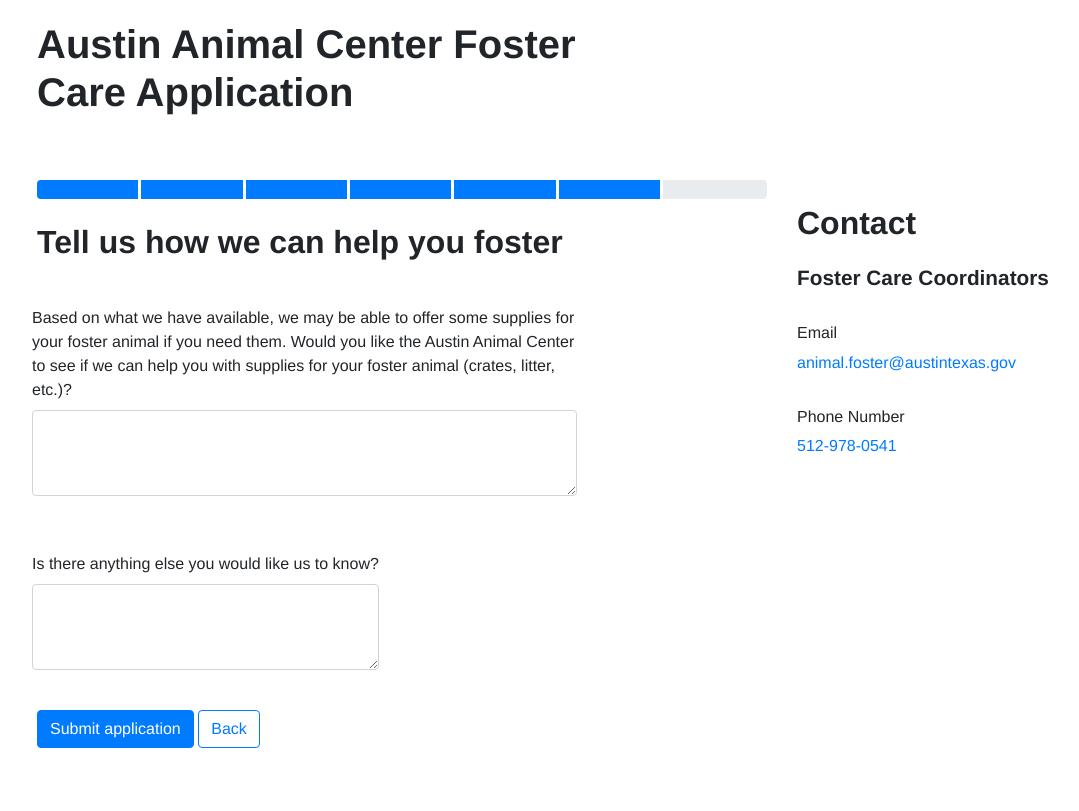
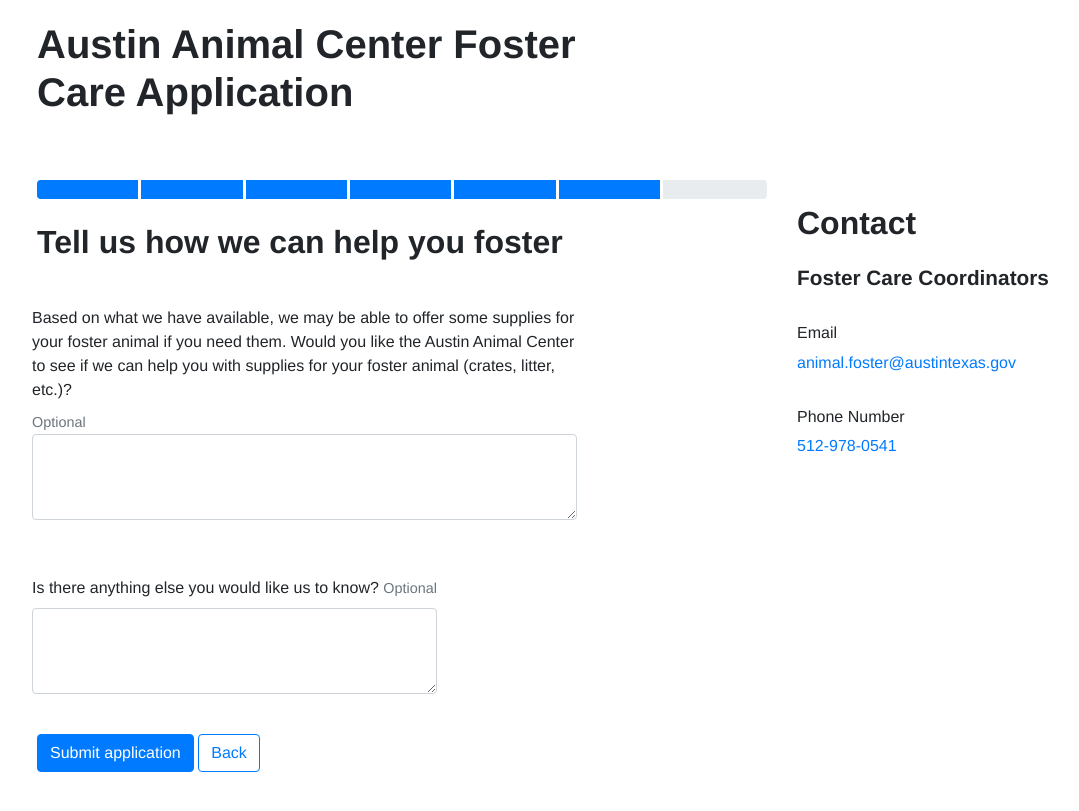
Before and after one commit to cityofaustin/prototypeform, a Jekyll site: the page built from Help_info.html, in a window 1280 px wide. Shown: the top 811 px of the page, without its empty margins (48-1127 px from the left). Built offline with Jekyll 4.4.1, drawn with Linux system fonts in a browser that asks for light colours.

Commit message:
added optional text to help and home

```diff
--- a/Help_info.html
+++ b/Help_info.html
@@ -14,12 +14,18 @@
 <div class="form-row">
     <div class="form-group">
         <label for="inputHelp_foster">Based on what we have available, we may be able to offer some supplies for your foster animal if you need them. Would you like the Austin Animal Center to see if we can help you with supplies for your foster animal (crates, litter, etc.)?</label>
+        <small id="Help_fosterHelpInline" class="text-muted">
+            Optional
+        </small>
         <textarea class="form-control" id="inputHelp_foster" rows="3" ></textarea>
     </div>
 </div>
 <div class="form-row">
     <div class="form-group">
         <label for="inputAnything_else">Is there anything else you would like us to know?</label>
+        <small id="Anything_elseHelpInline" class="text-muted">
+            Optional
+        </small>
         <textarea class="form-control" id="inputAnything_else" rows="3" ></textarea>
     </div>
 </div>
--- a/Home_info.html
+++ b/Home_info.html
@@ -28,6 +28,9 @@
     <div class="form-row">
       <div class="form-group">
         <label for="inputHomeowner">(If no, disclaimer) You may want to make sure you have permission from the homeowner or property management that you are allowed to have pets in the home, as well as identify if there are breed or weight restrictions for dogs. Not having permission does not disqualify you from fostering. If you need help getting permission from the homeowner or property management, let us know.</label>
+        <small id="HomeownerHelpInline" class="text-muted">
+            Optional
+        </small>
         <input type="text" class="form-control" id="inputHomeowner" placeholder=" " aria-describedby="homeownerHelpBlock">
       </div>
     </div>
@@ -61,6 +64,9 @@
         <div class="form-row">
             <div class="form-group">
                 <label for="inputCan_indoors">(if no or maybe) If you don't think you'll be able to have your foster animal live indoors, please let us know and we may be able to help you figure out a solution.</label>
+                <small id="Can_indoorsHelpInline" class="text-muted">
+                    Optional
+                </small>
                 <textarea class="form-control" id="inputCan_indoors" rows="3" ></textarea>
             </div>
         </div>
```
